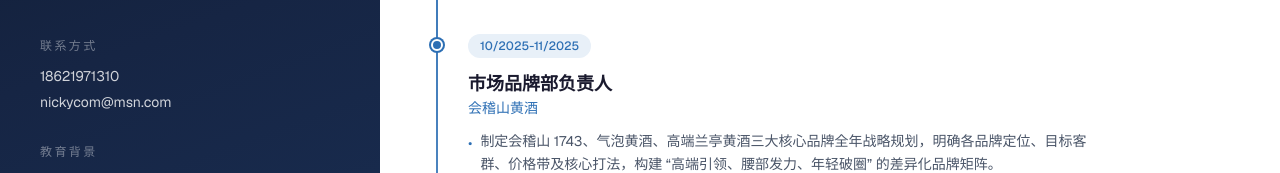
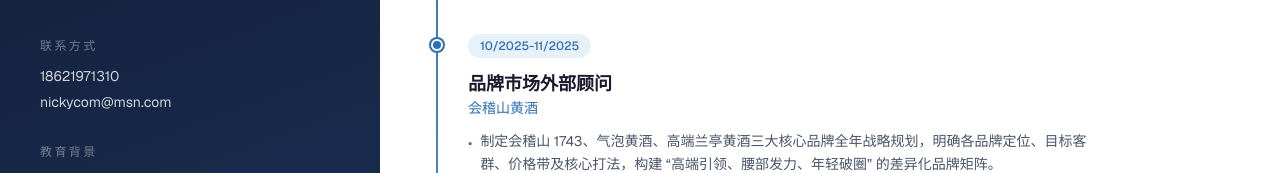
Before and after one commit to nickycom/nickjiang-homepage, a Next.js app: page / in a window 1280 px wide. Shown: the part 372-545 px from the top of the page. Built offline with nearby package versions, Linux system fonts and the light colour scheme.

Commit message:
sync: update 会稽山 title (市场品牌部负责人→品牌市场外部顾问 / Head of Marketing→Brand & Marketing Consultant)

```diff
--- a/src/data/resume.ts
+++ b/src/data/resume.ts
@@ -51,7 +51,7 @@
         },
         {
           period: "10/2025-11/2025",
-          title: "市场品牌部负责人",
+          title: "品牌市场外部顾问",
           company: "会稽山黄酒",
           bullets: [
             "制定会稽山 1743、气泡黄酒、高端兰亭黄酒三大核心品牌全年战略规划，明确各品牌定位、目标客群、价格带及核心打法，构建 “高端引领、腰部发力、年轻破圈” 的差异化品牌矩阵。",
@@ -161,7 +161,7 @@
         },
         {
           period: "10/2025 – 11/2025",
-          title: "Head of Marketing",
+          title: "Brand & Marketing Consultant",
           company: "Kuaijishan yellow wine brewing Tech",
           bullets: [
             "Lead crafting annual plan for Kuaijishan's — repositioning brand Architecture：1743 (mainstream), Sparkling Yellow Rice Wine (youth-oriented innovation), and Lanting (premium)",
```
